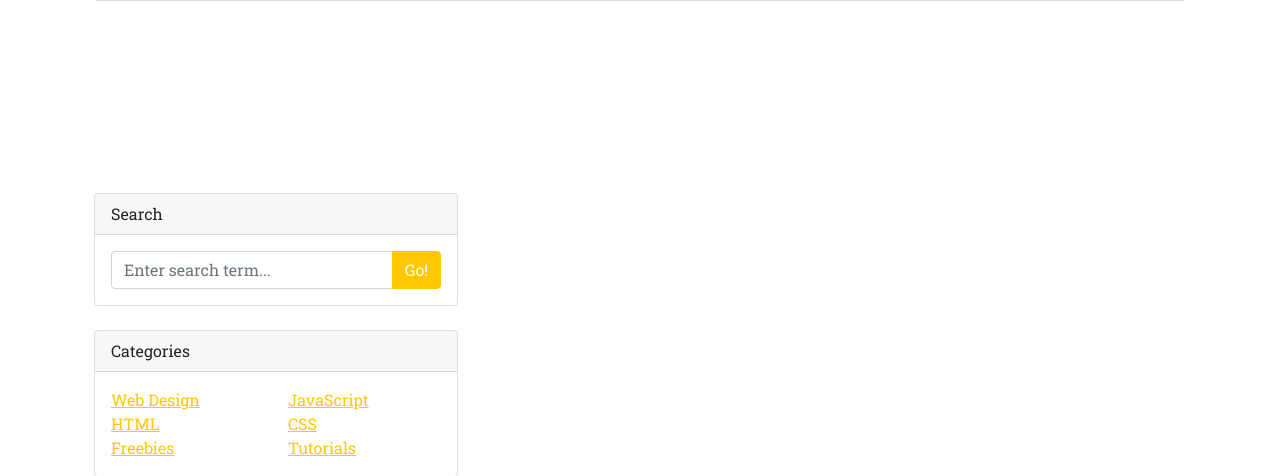
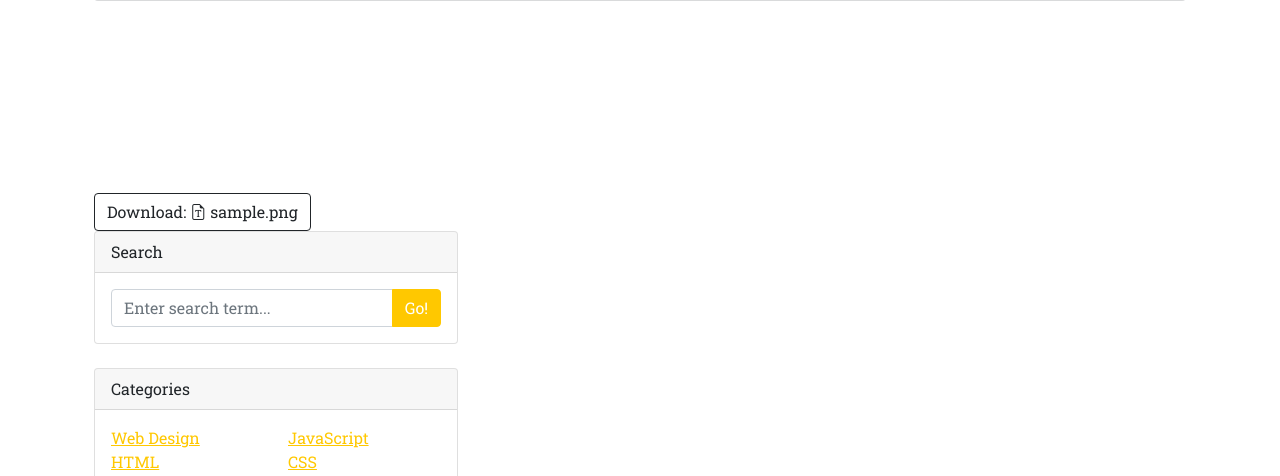
Before and after one commit to tail97/Portfoliosite, a Django app: page /blog/1/ in a window 1280 px wide. Shown: the part 1637-2113 px from the top of the page. Run offline with Django 4.2, Linux system fonts and the light colour scheme; tables that the repository leaves empty hold one stand-in row (values such as "Sample post"); grey boxes marked "Sample" are stand-in pictures; grey boxes labelled with a size stand in for pictures from a placeholder-image service; some libraries are stand-ins or nearby versions.

Commit message:
첨부파일 구현 및 다운로드 버튼 구현

```diff
--- a/blog/models.py
+++ b/blog/models.py
@@ -1,4 +1,6 @@
 from django.db import models
+import os
+
 
 # Create your models here.
 
@@ -7,9 +9,18 @@ class Post(models.Model):
     content = models.TextField()
     created_at = models.DateTimeField(auto_now_add=True) #add 할 때의 시간
     updated_at = models.DateTimeField(auto_now=True) #update 할 때의 시간
-    head_image = models.ImageField(upload_to='blog/images/%Y/%M/%D/',blank=True)
+    head_image = models.ImageField(upload_to='blog/images/%Y/%m/%d/',blank = True)
+    file_upload = models.FileField(upload_to = 'blog/file/%Y/%m/%d/',blank = True )
+
+
+
     def __str__(self):
         return f'[{self.pk}]--{self.title}'
 
     def get_absolute_url(self):
         return f'/blog/{self.pk}'
+
+    def get_file_name(self):
+        return os.path.basename(self.file_upload.name)
+    def get_file_ext(self):
+        return self.get_file_name().split('.')[-1]
--- a/blog/templates/blog/post_detail.html
+++ b/blog/templates/blog/post_detail.html
@@ -12,6 +12,8 @@
 {% endblock title %}
 
 {% block main_area %}
+<link rel="stylesheet" href="https://cdn.jsdelivr.net/npm/bootstrap-icons@1.10.2/font/bootstrap-icons.css">
+
 <section class="container">
 
 
@@ -37,7 +39,8 @@
 
                     <!-- Preview image figure--> <!-- post.id-->
                     {% if post.head_image %}
-                    <img class="card-img-top" style="width: 600px;height: 600px;" src="{{ post.head_image.url }}" alt="..." />
+                    <img class="card-img-top" style="width: 600px;height: 600px;" src="{{ post.head_image.url }}"
+                        alt="..." />
                     {% else %}
                     <img class="card-img-top" src="https://picsum.photos/id/{{post.id}}/800/200" alt="..." />
                     {% endif %}
@@ -97,6 +100,25 @@
                 </div>
             </section>
         </div>
+        {% if post.file_upload %}
+        <a href="{{ post.file_upload.url }}" class="btn btn-outline-dark" role="button" download>
+            Download:
+            {% if post.get_file_ext == 'csv' %}
+            <i class="bi bi-filetype-csv"></i>
+            {% elif post.get_file_ext == 'xlsx' or post.get_file_ext == 'xls' %}
+            <i class="bi bi-filetype-xlsx"></i>
+            {% elif post.get_file_ext == 'docx' or post.get_file_ext == 'doc' %}
+            <i class="bi bi-filetype-docx"></i>
+            {% elif post.get_file_ext == 'pdf' %}
+            <i class="bi bi-filetype-pdf"></i>
+            {% else %}
+            <i class="bi bi-file-earmark-font"></i>
+            {% endif %}
+            {{ post.get_file_name }}
+        </a>
+        {% endif %}
+
+
         <!-- Side widgets-->
         <div class="col-lg-4">
             <!-- Search widget-->
```
